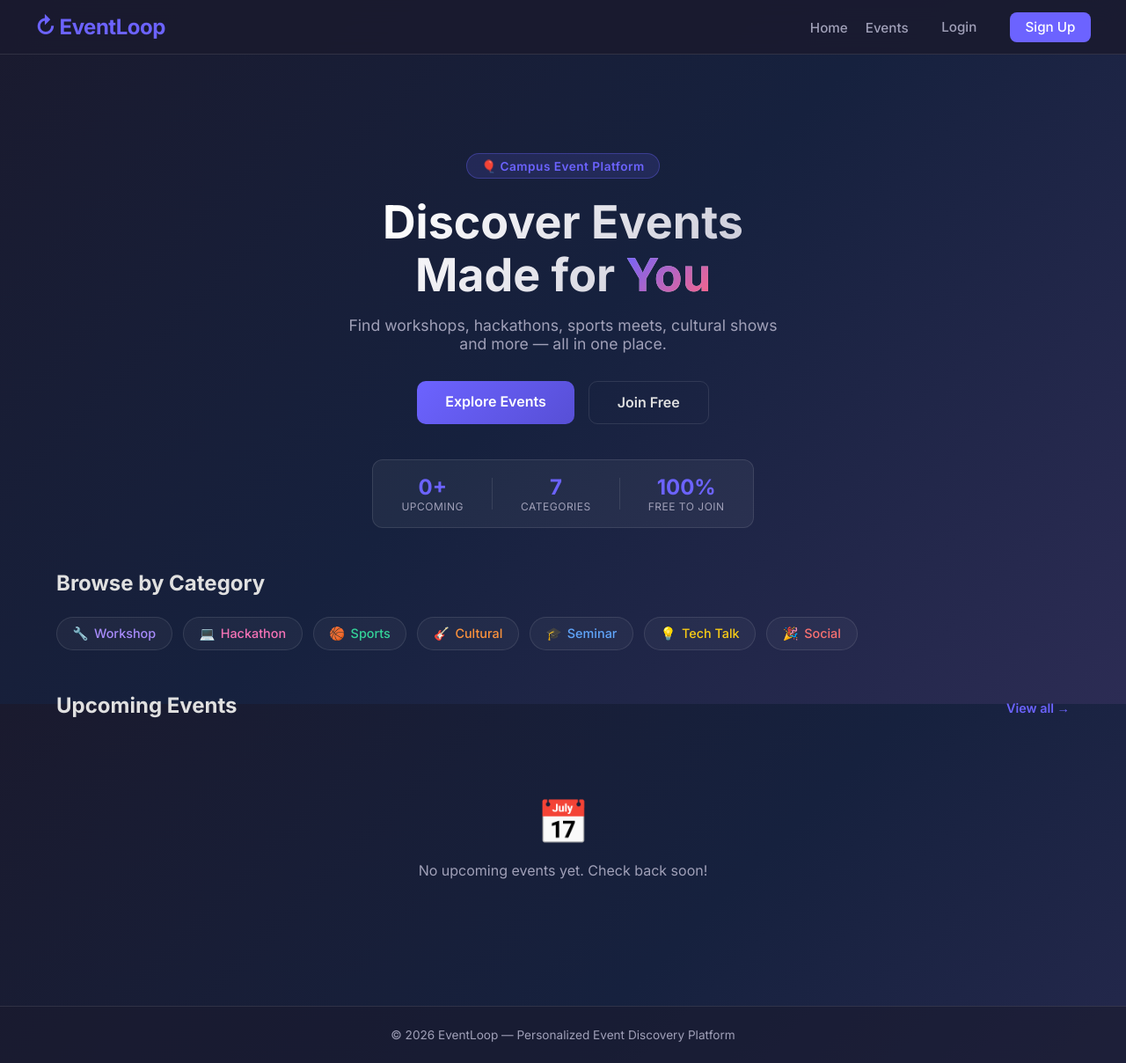
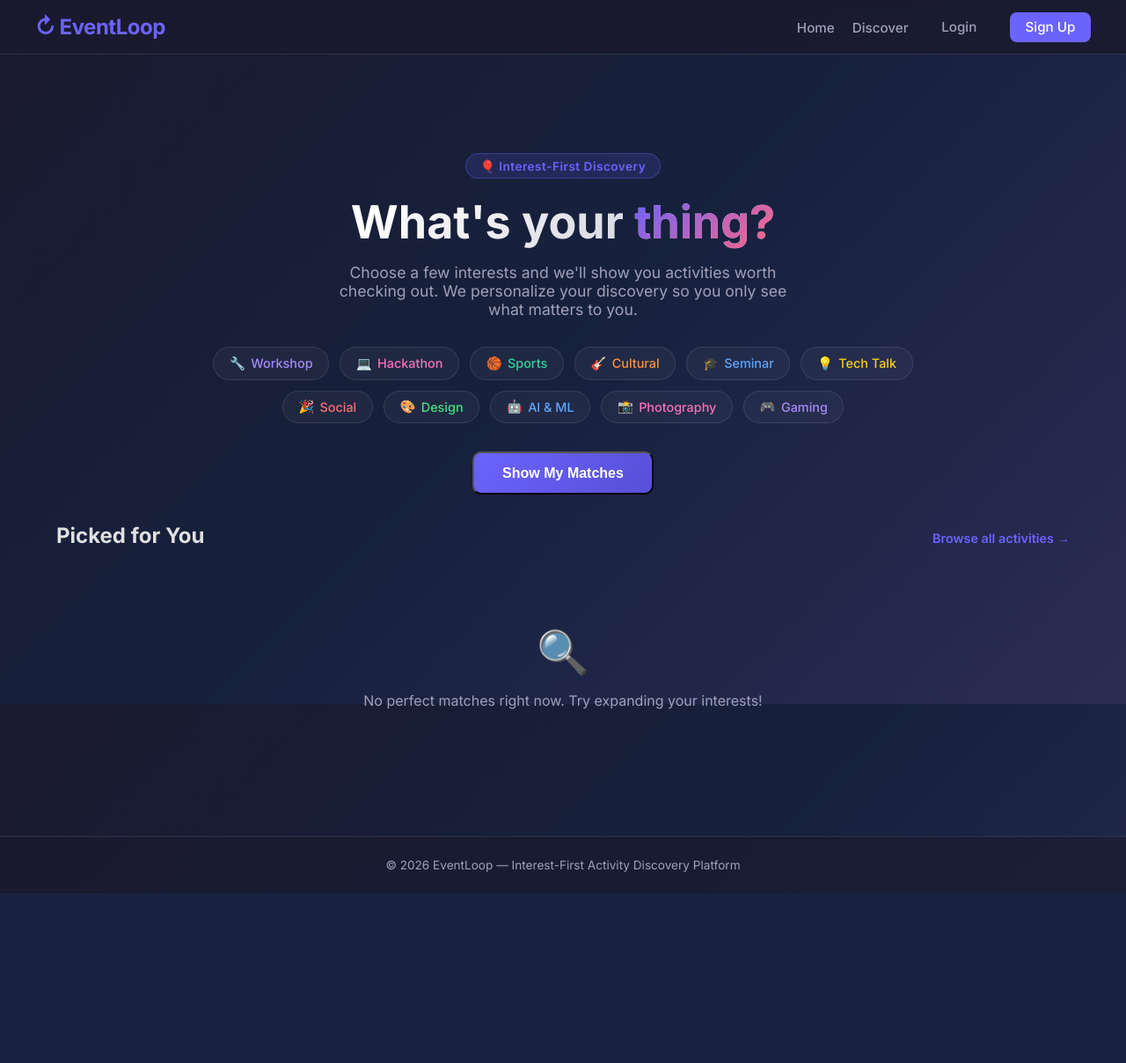
Before and after one commit to Shreya-Thacker/Event-Loop, a Flask app: page / in a window 1280 px wide. Shown: the whole page at 88% size. After the commit the page ends 1015 px from the top, so only its background shows below. Run offline with Flask 3, Linux system fonts and the light colour scheme; data that the repository does not hold is empty.

Commit message:
refactor: Pivot to Interest-First Activity Discovery platform concept

```diff
--- a/app.py
+++ b/app.py
@@ -30,11 +30,49 @@ def create_app():
     # ── Temporary placeholder routes ──────────────────────────────────────────
     @app.route('/')
     def index():
+        from flask import session
         from models import Event
-        featured = Event.query.filter(
-            Event.date >= datetime.utcnow()
-        ).order_by(Event.date.asc()).limit(6).all()
-        return render_template('index.html', featured=featured)
+        user_interests = session.get('interests', [])
+
+        all_events = Event.query.filter(Event.date >= datetime.utcnow()).order_by(Event.date.asc()).all()
+
+        # Calculate match for all events
+        for e in all_events:
+            # We add attributes dynamically for the template
+            e.match_score = 0
+            e.match_reasons = []
+            if user_interests:
+                if e.category in user_interests:
+                    e.match_score += 80
+                    e.match_reasons.append(f"Matches your interest in {e.category}")
+
+                # Simple logic based on title/desc keywords if we wanted to expand
+                # For now, just category match + some base score for all
+
+                if e.match_score == 0:
+                    e.match_score = 15 # base low score for non-matching
+                    e.match_reasons.append("Explore something new")
+                else:
+                    e.match_score = min(98, e.match_score + 10) # cap at 98% for realism
+
+        # Sort by match score descending, then date
+        all_events.sort(key=lambda x: (-getattr(x, 'match_score', 0), x.date))
+
+        # Split into picked for you and explore beyond
+        picked = [e for e in all_events if getattr(e, 'match_score', 0) > 50][:6]
+        explore = [e for e in all_events if getattr(e, 'match_score', 0) <= 50][:4]
+
+        if not user_interests:
+            picked = all_events[:6]
+            explore = []
+
+        return render_template('index.html', picked=picked, explore=explore, user_interests=user_interests)
+
+    @app.route('/set_interests', methods=['POST'])
+    def set_interests():
+        from flask import session, request, redirect, url_for
+        session['interests'] = request.form.getlist('interests')
+        return redirect(url_for('index'))
 
     # Create all DB tables on first run
     with app.app_context():
--- a/routes/events.py
+++ b/routes/events.py
@@ -38,12 +38,29 @@ def list_events():
 # ── Event Detail ──────────────────────────────────────────────────────────────
 @events_bp.route('/<int:event_id>')
 def event_detail(event_id):
+    from flask import session
     event = Event.query.get_or_404(event_id)
     related = Event.query.filter(
         Event.category == event.category,
         Event.id != event.id,
         Event.date >= datetime.utcnow()
     ).limit(3).all()
+
+    # Calculate match
+    user_interests = session.get('interests', [])
+    match_score = 0
+    match_reasons = []
+
+    if user_interests:
+        if event.category in user_interests:
+            match_score += 80
+            match_reasons.append(f"Matches your interest in {event.category}")
+
+        if match_score == 0:
+            match_score = 15
+            match_reasons.append("Explore something new")
+        else:
+            match_score = min(98, match_score + 10)
 
     is_registered = False
     is_saved      = False
@@ -57,7 +74,9 @@ def event_detail(event_id):
                            event=event,
                            related=related,
                            is_registered=is_registered,
-                           is_saved=is_saved)
+                           is_saved=is_saved,
+                           match_score=match_score,
+                           match_reasons=match_reasons)
 
 
 # ── Create Event ──────────────────────────────────────────────────────────────
--- a/static/js/main.js
+++ b/static/js/main.js
@@ -343,4 +343,40 @@ document.addEventListener('DOMContentLoaded', () => {
         });
     });
 
+    // ════════════════════════════════════════════════════════════════════════
+    // NEW FEATURE – Not Interested (hide cards)
+    // ════════════════════════════════════════════════════════════════════════
+    const notInterestedBtns = document.querySelectorAll('.btn-not-interested');
+
+    // Check local storage on load
+    const hiddenEvents = JSON.parse(localStorage.getItem('hiddenEvents') || '[]');
+    hiddenEvents.forEach(id => {
+        const card = document.getElementById(`event-card-${id}`);
+        if (card) {
+            card.style.display = 'none';
+        }
+    });
+
+    notInterestedBtns.forEach(btn => {
+        btn.addEventListener('click', (e) => {
+            e.preventDefault();
+            const eventId = btn.getAttribute('data-id');
+            const card = document.getElementById(`event-card-${eventId}`);
+
+            // Hide visually
+            if (card) {
+                card.style.transition = 'opacity 0.3s ease, transform 0.3s ease';
+                card.style.opacity = '0';
+                card.style.transform = 'scale(0.9)';
+                setTimeout(() => card.style.display = 'none', 300);
+            }
+
+            // Save to local storage
+            if (!hiddenEvents.includes(eventId)) {
+                hiddenEvents.push(eventId);
+                localStorage.setItem('hiddenEvents', JSON.stringify(hiddenEvents));
+            }
+        });
+    });
+
 });
--- a/templates/base.html
+++ b/templates/base.html
@@ -14,7 +14,7 @@
         <a class="nav-brand" href="{{ url_for('index') }}">&#8635; EventLoop</a>
         <ul class="nav-links">
             <li><a href="{{ url_for('index') }}">Home</a></li>
-            <li><a href="{{ url_for('events.list_events') }}">Events</a></li>
+            <li><a href="{{ url_for('events.list_events') }}">Discover</a></li>
             {% if current_user.is_authenticated %}
                 <li><a href="{{ url_for('events.create_event') }}" class="btn-nav btn-create">+ Create</a></li>
                 <li><a href="{{ url_for('user.profile') }}" class="nav-profile">&#128100; {{ current_user.username }}</a></li>
@@ -44,7 +44,7 @@
 
     <!-- ── Footer ── -->
     <footer class="footer">
-        <p>&copy; 2026 EventLoop &mdash; Personalized Event Discovery Platform</p>
+        <p>&copy; 2026 EventLoop &mdash; Interest-First Activity Discovery Platform</p>
     </footer>
 
     <script src="{{ url_for('static', filename='js/main.js') }}"></script>
--- a/templates/index.html
+++ b/templates/index.html
@@ -1,32 +1,17 @@
 {% extends "base.html" %}
-{% block title %}EventLoop – Discover Events{% endblock %}
+{% block title %}EventLoop – Interest-First Activity Discovery{% endblock %}
 
 {% block content %}
 
-<!-- ── Hero ──────────────────────────────────────────────────────────────── -->
-<section class="hero">
-    <div class="hero-badge">&#127880; Campus Event Platform</div>
-    <h1>Discover Events<br>Made for <span class="hero-highlight">You</span></h1>
-    <p>Find workshops, hackathons, sports meets, cultural shows and more — all in one place.</p>
-    <div class="hero-actions">
-        <a href="{{ url_for('events.list_events') }}" class="btn-hero-primary">Explore Events</a>
-        {% if not current_user.is_authenticated %}
-        <a href="{{ url_for('auth.register') }}" class="btn-hero-ghost">Join Free</a>
-        {% endif %}
-    </div>
-    <div class="hero-stats">
-        <div class="stat"><span class="stat-num">{{ featured|length }}+</span><span class="stat-lbl">Upcoming</span></div>
-        <div class="stat-divider"></div>
-        <div class="stat"><span class="stat-num">7</span><span class="stat-lbl">Categories</span></div>
-        <div class="stat-divider"></div>
-        <div class="stat"><span class="stat-num">100%</span><span class="stat-lbl">Free to join</span></div>
-    </div>
-</section>
+{% if not user_interests %}
+<!-- ── Onboarding: What's your thing? ────────────────────────────────────── -->
+<section class="hero" style="padding-bottom: 2rem;">
+    <div class="hero-badge">&#127880; Interest-First Discovery</div>
+    <h1>What's your <span class="hero-highlight">thing?</span></h1>
+    <p>Choose a few interests and we'll show you activities worth checking out. We personalize your discovery so you only see what matters to you.</p>
 
-<!-- ── Category Quick-Links ───────────────────────────────────────────────── -->
-<section class="section">
-    <h2 class="section-title">Browse by Category</h2>
-    <div class="category-chips">
+    <form method="POST" action="{{ url_for('set_interests') }}" class="interest-form" style="margin-top: 2rem;">
+        <div class="category-chips" style="justify-content: center; max-width: 800px; margin: 0 auto; margin-bottom: 2rem;">
             {% set cats = [
                 ('Workshop',  '&#128295;', '#a78bfa'),
                 ('Hackathon', '&#128187;', '#f472b6'),
@@ -35,35 +20,76 @@
                 ('Seminar',   '&#127891;', '#60a5fa'),
                 ('Tech Talk', '&#128161;', '#facc15'),
                 ('Social',    '&#127881;', '#f87171'),
+                ('Design',    '&#127912;', '#4ade80'),
+                ('AI & ML',   '&#129302;', '#60a5fa'),
+                ('Photography', '&#128248;', '#f472b6'),
+                ('Gaming',    '&#127918;', '#a78bfa')
             ] %}
             {% for name, icon, color in cats %}
-        <a href="{{ url_for('events.list_events', category=name) }}"
-           class="chip" style="--chip-color: {{ color }}">
+            <label class="chip interest-chip" style="--chip-color: {{ color }}; cursor: pointer;">
+                <input type="checkbox" name="interests" value="{{ name }}" style="display:none;" onchange="this.parentElement.classList.toggle('active')">
                 <span>{{ icon | safe }}</span> {{ name }}
-        </a>
+            </label>
             {% endfor %}
         </div>
+        <button type="submit" class="btn-hero-primary" id="saveInterestsBtn">Show My Matches</button>
+    </form>
 </section>
+{% else %}
+<!-- ── Your Interest Profile ──────────────────────────────────────────────── -->
+<section class="section" style="margin-top: 2rem; background: rgba(255,255,255,0.02); padding: 1.5rem; border-radius: 12px; border: 1px solid var(--border);">
+    <div style="display: flex; justify-content: space-between; align-items: center; flex-wrap: wrap; gap: 1rem;">
+        <div>
+            <h3 style="font-size: 1.2rem; color: var(--text); margin-bottom: 0.5rem;">Your Interest Profile</h3>
+            <div class="category-chips">
+                {% for interest in user_interests %}
+                <span class="chip" style="background: rgba(108,99,255,0.15); border-color: rgba(108,99,255,0.3); color: #a78bfa; padding: 0.3rem 0.8rem; font-size: 0.8rem;">
+                    {{ interest }}
+                </span>
+                {% endfor %}
+            </div>
+        </div>
+        <form method="POST" action="{{ url_for('set_interests') }}">
+            <!-- Empty form clears interests -->
+            <button type="submit" class="btn-nav btn-outline" style="font-size: 0.8rem;">Change Interests</button>
+        </form>
+    </div>
+</section>
+{% endif %}
 
-<!-- ── Featured Events ────────────────────────────────────────────────────── -->
+<!-- ── Picked for You ─────────────────────────────────────────────────────── -->
 <section class="section">
     <div class="section-header">
-        <h2 class="section-title">Upcoming Events</h2>
-        <a href="{{ url_for('events.list_events') }}" class="view-all">View all &rarr;</a>
+        <h2 class="section-title">Picked for You</h2>
+        <a href="{{ url_for('events.list_events') }}" class="view-all">Browse all activities &rarr;</a>
     </div>
 
-    {% if featured %}
+    {% if picked %}
     <div class="events-grid">
-        {% for event in featured %}
+        {% for event in picked %}
         {% include 'events/_card.html' %}
         {% endfor %}
     </div>
     {% else %}
     <div class="empty-state">
-        <div class="empty-icon">&#128197;</div>
-        <p>No upcoming events yet. Check back soon!</p>
+        <div class="empty-icon">&#128269;</div>
+        <p>No perfect matches right now. Try expanding your interests!</p>
     </div>
     {% endif %}
 </section>
 
+<!-- ── Explore beyond your interests ─────────────────────────────────────── -->
+{% if explore %}
+<section class="section" style="margin-top: 4rem;">
+    <div class="section-header">
+        <h2 class="section-title">Explore beyond your interests</h2>
+    </div>
+    <div class="events-grid">
+        {% for event in explore %}
+        {% include 'events/_card.html' %}
+        {% endfor %}
+    </div>
+</section>
+{% endif %}
+
 {% endblock %}
```
Also changed, not shown: templates/events/_card.html (+47 -34 lines), templates/events/detail.html (+33 -16 lines). Lines whose indentation alone changed are shown as unchanged.
